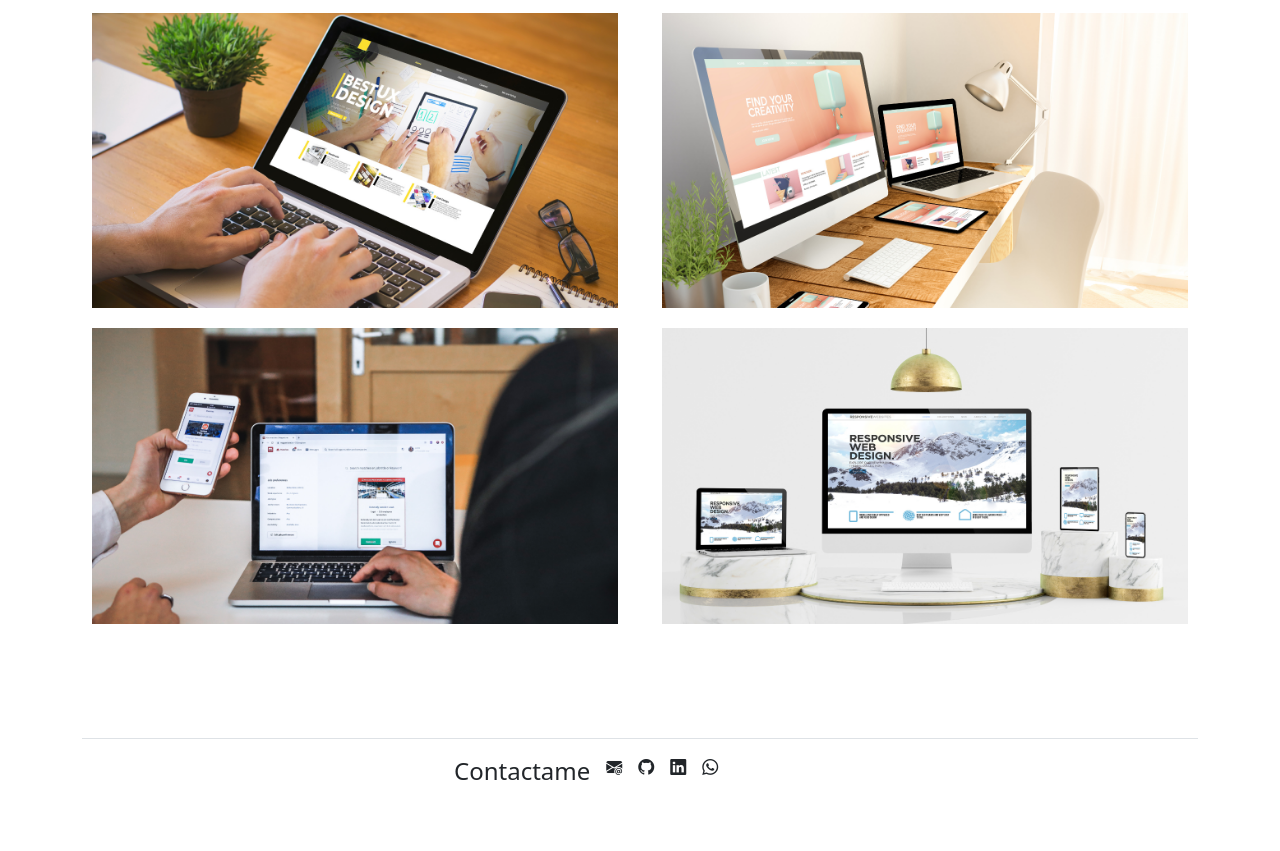
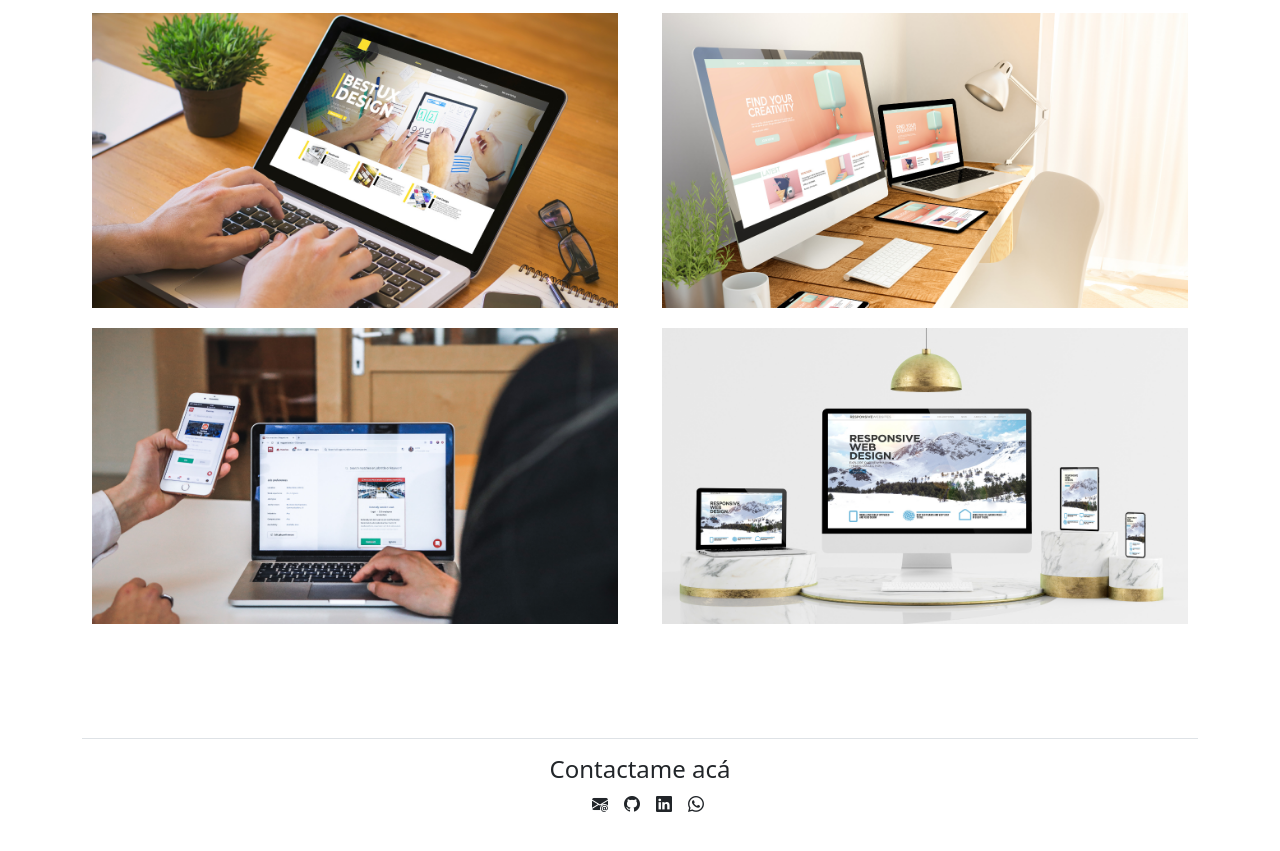
Before and after one commit to RamacciottiGina/Proyecto-Integrador, a plain HTML site: page CV.html in a window 1280 px wide. Shown: the part 1727-2578 px from the top of the page. Drawn offline with nearby package versions, Linux system fonts and the light colour scheme; a web font is replaced by a local one.

Commit message:
Cambie la alineacion del footer

```diff
--- a/CV.html
+++ b/CV.html
@@ -164,9 +164,9 @@
 
   <div class="container" id="contact">
     <footer class="d-flex flex-wrap justify-content-center align-items-center py-3 my-4 border-top">
-      <div class="col-md-4 d-flex align-items-center">
-      <h4>Contactame</h4>
-      <ul class="list-unstyled d-flex align-items-center">
+      <div class="col-md-4 d-block align-items-center justify-content-center">
+      <h4 class="text-center">Contactame acá</h4>
+      <ul class="list-unstyled d-flex align-items-center justify-content-center">
         <li class="ms-3"><a class="link-dark" href="https://gmail.com/" target="_blank" ><i class="bi bi-envelope-at-fill"></i></a></li>
         <li class="ms-3"><a class="link-dark" href="https://github.com/" target="_blank" ><i class="bi bi-github"></i></a></li>
         <li class="ms-3"><a class="link-dark" href="https://linkedin.com.ar/" target="_blank" ><i class="bi bi-linkedin"></i></a></li>
```
